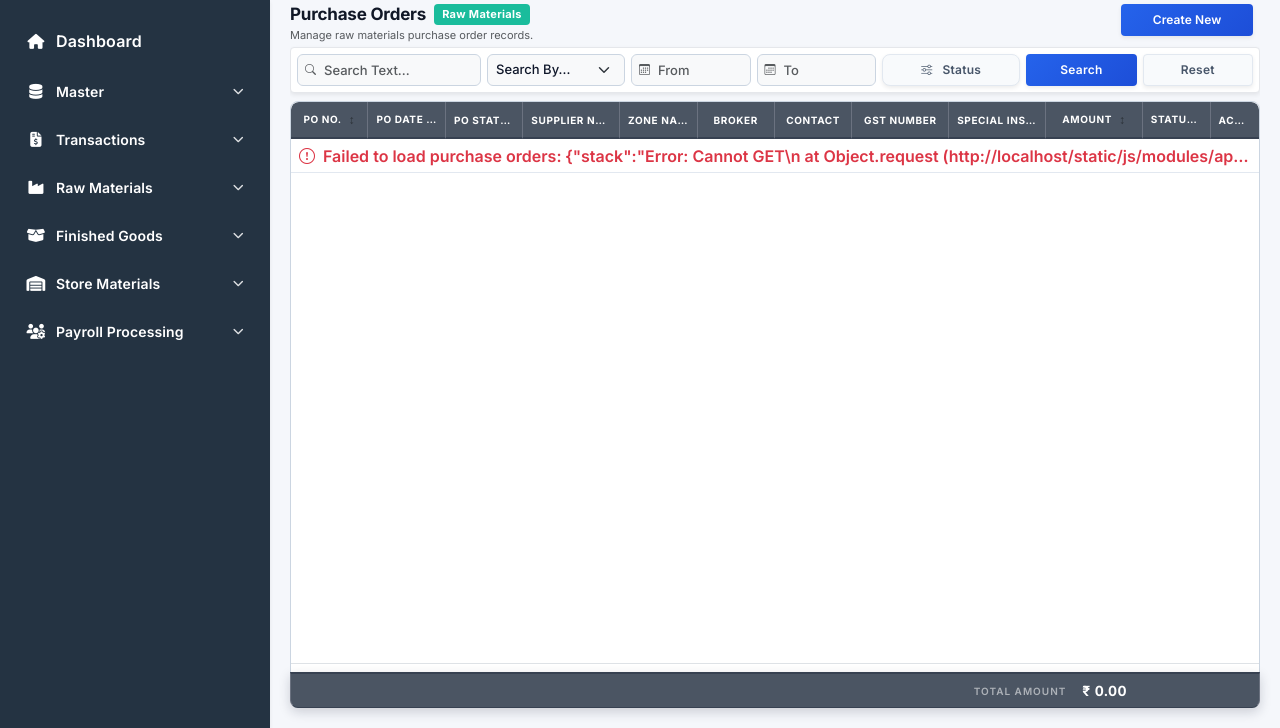
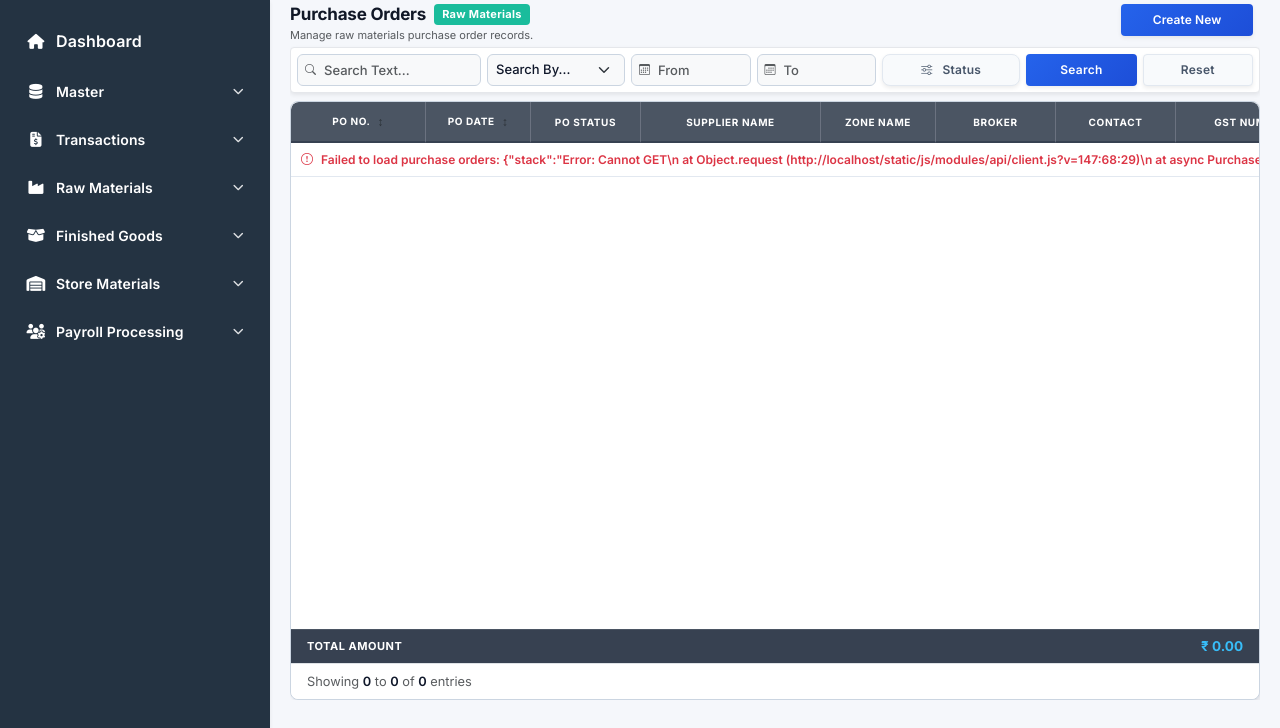
Before and after one commit to AlphaDashboard/alpha-dashboard, a Django app: template dashboard/templates/dashboard/subsection_x_list.html in a window 1280 px wide. Shown: the part 72-800 px from the top of the page. Run offline with Django 5.2, Linux system fonts and the light colour scheme; the template is opened without the code that fills it, so the values that code supplies are empty; some libraries are stand-ins or nearby versions.

Commit message:
Fix form shaking, stepper visibility, table column widths, and dock footer above pagination

```diff
--- a/dashboard/templates/dashboard/subsection_x_list.html
+++ b/dashboard/templates/dashboard/subsection_x_list.html
@@ -6,6 +6,36 @@
 {% block extra_css %}
 <!-- Reuse the premium CSS styles of bank transactions for maximum consistency -->
 <link rel="stylesheet" href="{% static 'css/pages/bank-transactions.css' %}?v={% now 'U' %}">
+<style>
+    .erp-data-table {
+        min-width: 1480px !important;
+        width: 100% !important;
+        table-layout: fixed !important;
+        border-collapse: separate !important;
+        border-spacing: 0 !important;
+    }
+    .erp-table-header th {
+        overflow: visible !important;
+        text-overflow: clip !important;
+        white-space: nowrap !important;
+        font-size: 11.5px !important;
+        font-weight: 700 !important;
+        height: 38px !important;
+        line-height: 38px !important;
+        background-color: #4b5563 !important;
+        color: #ffffff !important;
+    }
+    .erp-table-body td {
+        padding: 6px 10px !important;
+        font-size: 12px !important;
+        vertical-align: middle !important;
+        white-space: nowrap !important;
+    }
+    /* Disable any floating fixed footer in this view so it never covers pagination */
+    .erp-list-footer-fixed {
+        display: none !important;
+    }
+</style>
 {% endblock %}
 
 {% block content %}
@@ -104,31 +134,31 @@
     </div> <!-- END list-header -->
 
     <!-- ── Data Table ──────────────────────────────────────────────────────── -->
-    <div class="erp-table-wrapper flex-grow-1 d-flex flex-column mb-0" style="overflow:hidden; min-height:0;">
+    <div class="erp-table-wrapper flex-grow-1 d-flex flex-column mb-0" style="overflow:hidden; min-height:0; border: 1px solid #cbd5e1; border-radius: 8px; background: #ffffff;">
         <div class="erp-table-scroll flex-grow-1" style="overflow-y: auto; overflow-x: auto; min-height:0;">
-            <table class="table table-bordered mb-0 erp-data-table">
+            <table class="table table-bordered mb-0 erp-data-table" style="min-width: 1480px; width: 100%;">
                 <thead class="erp-table-header">
                     <tr>
-                        <th style="width:8%; cursor:pointer;" data-sort="po_no" class="sortable-header text-nowrap">
+                        <th style="width: 135px; min-width: 135px; cursor: pointer;" data-sort="po_no" class="sortable-header text-nowrap text-start">
                             PO No. <span class="sort-icon text-muted" style="font-size:0.75rem; margin-left:4px; display:inline-block; vertical-align:middle;">↕</span>
                         </th>
-                        <th style="width:8%; cursor:pointer;" data-sort="date" class="sortable-header text-nowrap">
+                        <th style="width: 105px; min-width: 105px; cursor: pointer;" data-sort="date" class="sortable-header text-nowrap text-start">
                             PO Date <span class="sort-icon text-muted" style="font-size:0.75rem; margin-left:4px; display:inline-block; vertical-align:middle;">↕</span>
                         </th>
-                        <th style="width:8%;" class="text-nowrap text-center">PO Status</th>
-                        <th style="width:10%;">Supplier Name</th>
-                        <th style="width:8%;">Zone Name</th>
-                        <th style="width:8%;">Broker</th>
-                        <th style="width:8%;">Contact</th>
-                        <th style="width:10%;">GST Number</th>
-                        <th style="width:10%;">Special Instructions</th>
-                        <th style="width:10%; cursor:pointer; text-align:right;" data-sort="amount" class="sortable-header text-nowrap">
+                        <th style="width: 110px; min-width: 110px;" class="text-nowrap text-center">PO Status</th>
+                        <th style="width: 180px; min-width: 180px;" class="text-nowrap text-start">Supplier Name</th>
+                        <th style="width: 115px; min-width: 115px;" class="text-nowrap text-start">Zone Name</th>
+                        <th style="width: 120px; min-width: 120px;" class="text-nowrap text-start">Broker</th>
+                        <th style="width: 120px; min-width: 120px;" class="text-nowrap text-start">Contact</th>
+                        <th style="width: 150px; min-width: 150px;" class="text-nowrap text-start">GST Number</th>
+                        <th style="width: 165px; min-width: 165px;" class="text-nowrap text-start">Special Instructions</th>
+                        <th style="width: 125px; min-width: 125px; cursor: pointer; text-align: right;" data-sort="amount" class="sortable-header text-nowrap">
                             Amount <span class="sort-icon text-muted" style="font-size:0.75rem; margin-left:4px; display:inline-block; vertical-align:middle;">↕</span>
                         </th>
-                        <th class="status-column sortable-header text-center" style="width:7%; cursor:pointer;" data-sort="status">
+                        <th class="status-column sortable-header text-center text-nowrap" style="width: 90px; min-width: 90px; cursor: pointer;" data-sort="status">
                             Status <span class="sort-icon text-muted" style="font-size:0.75rem; margin-left:4px; display:inline-block; vertical-align:middle;">↕</span>
                         </th>
-                        <th class="action-column text-center" style="width:5%;">ACTION</th>
+                        <th class="action-column text-center text-nowrap" style="width: 65px; min-width: 65px;">ACTION</th>
                     </tr>
                 </thead>
                 <tbody id="transactionTableBody" class="erp-table-body">
@@ -137,8 +167,14 @@
             </table>
         </div>
 
-        <!-- ── Pagination Bar ──────────────────────────────────────────────────── -->
-        <div class="erp-pagination-container d-flex justify-content-between align-items-center px-3 py-2 bg-white border-top list-footer" style="border-bottom-left-radius:8px; border-bottom-right-radius:8px;">
+        <!-- ── Docked Total Bar (Attached directly to bottom of table, NEVER covers pagination) ── -->
+        <div class="d-flex justify-content-between align-items-center px-3 py-1 flex-shrink-0" style="background: #374151; color: #ffffff; min-height: 34px; border-top: 1px solid #4b5563;">
+            <span style="font-size: 11px; font-weight: 700; letter-spacing: 0.5px; text-transform: uppercase;">Total Amount</span>
+            <span id="totalAmountDisplay" style="font-size: 13.5px; font-weight: 700; color: #38bdf8;">₹ 0.00</span>
+        </div>
+
+        <!-- ── Pagination Bar (Clean, Spacious, Fully Visible) ── -->
+        <div class="erp-pagination-container d-flex justify-content-between align-items-center px-3 py-2 bg-white border-top flex-shrink-0" style="border-bottom-left-radius:8px; border-bottom-right-radius:8px;">
             <div class="erp-pagination-info text-muted" style="font-size:0.8rem;">
                 Showing <span id="paginationStart" class="fw-semibold text-dark">0</span> to <span id="paginationEnd" class="fw-semibold text-dark">0</span> of <span id="paginationTotal" class="fw-semibold text-dark">0</span> entries
             </div>
@@ -148,23 +184,6 @@
                 </ul>
             </nav>
         </div>
-    </div>
-</div>
-
-<!-- ── Total Amount Footer ─────────────────────────────────────────────────── -->
-<div class="erp-list-footer-fixed" id="erpListFooter">
-    <div class="erp-list-footer-inner" style="display: flex; width: 100%; padding: 0; gap: 0; justify-content: start;">
-        <!-- Spacer matching columns before Amount (78% width) -->
-        <div style="width: 78%; flex-shrink: 0;"></div>
-
-        <!-- Total Amount Column matching Amount column (10% width) -->
-        <div class="d-flex align-items-center justify-content-end text-end" style="width: 10%; padding-right: 16px; gap: 16px; box-sizing: border-box; flex-shrink: 0;">
-            <span class="erp-list-footer-label" style="margin: 0;">TOTAL AMOUNT</span>
-            <span id="totalAmountDisplay" class="erp-list-footer-amount">₹ 0.00</span>
-        </div>
-
-        <!-- Spacer matching columns after Amount (12% width) -->
-        <div style="width: 12%; flex-shrink: 0;"></div>
     </div>
 </div>
 
```
Also changed, not shown: dashboard/templates/dashboard/purchase_bill_list.html (+52 -28 lines), dashboard/templates/dashboard/subsection_x_form.html (+13 -29 lines).
